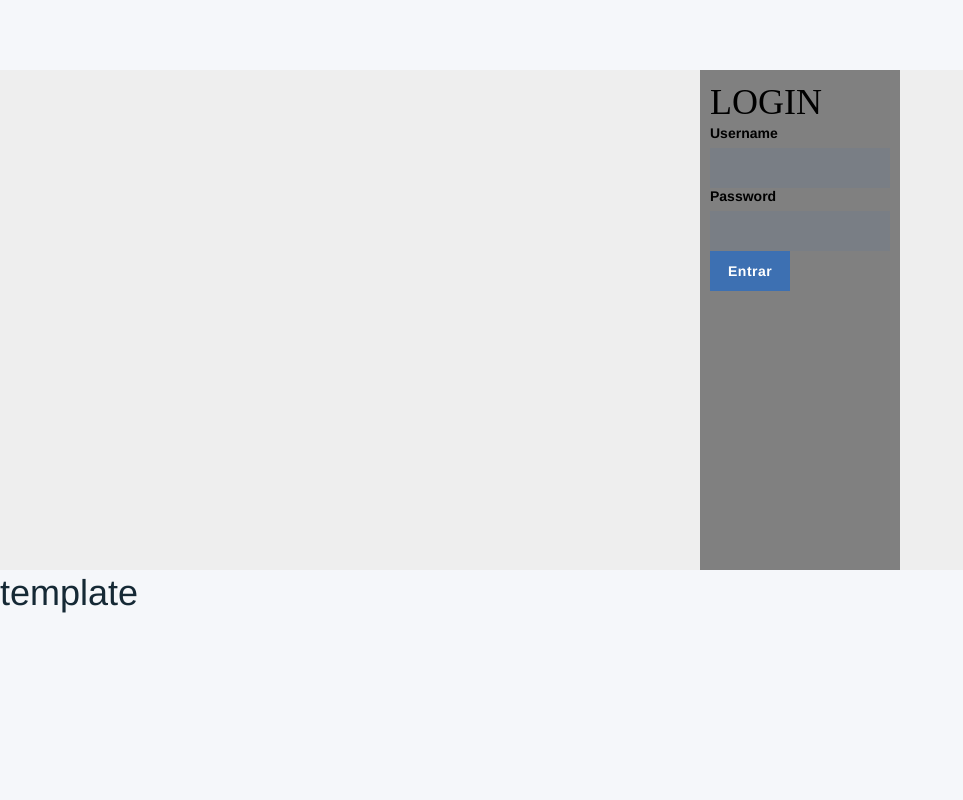
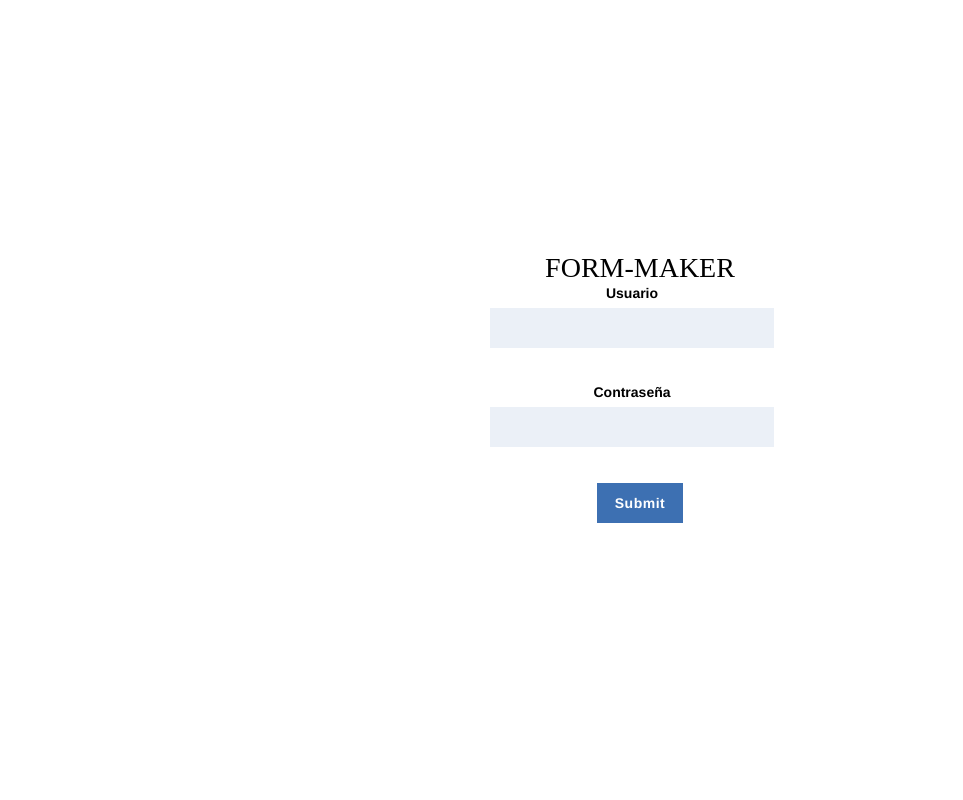
Before and after one commit to Isaac343/Neo_Maker, a PHP site: page /Neo_Maker/ in a window 1280 px wide. Shown: the whole page, without its empty margins (0-963 px from the left). Run offline with PHP 8.4, Linux system fonts and the light colour scheme; some web fonts are replaced.

Commit message:
act
Nuevos componentes de la aplicación
Login ~75%

```diff
--- /dev/null
+++ b/inc/view/forge.php
@@ -0,0 +1,4 @@
+<?php include 'navbar.php'; ?>
+<div class="forge_main_container">
+<h1>FORGE</h1>
+</div>
--- a/inc/view/login.php
+++ b/inc/view/login.php
@@ -1,17 +1,26 @@
-<div class="supbar">
+<div class="sub_body">
+  <div class="login_container">
+    <h2 class="login_title">FORM-MAKER</h2>
+    <div class="bx--form-item">
+      <label for="text1" class="bx--label">Usuario</label>
+      <input id="text1" type="text" class="bx--text-input" placeholder="" />
+      <div class="bx--form-requirement">
+        NOmbre de usuario incorrecto
+      </div>
+    </div>
+
+    <div class="bx--form-item">
+      <label for="text1" class="bx--label">Contraseña</label>
+      <input id="text1" type="text" class="bx--text-input" placeholder="" />
+      <div class="bx--form-requirement">
+      Contraseña incorrecta
+      </div>
+    </div>
+
+    <div class="bx--form-item">
+      <button class="bx--btn bx--btn--primary" type="button">Submit</button>
+    </div>
+
+  </div>
 
 </div>
-<div class="main-container">
-  <div class="incontainer">
-    <div class="login_block">
-      <div class="inerlogin_block">
-        <h1>LOGIN</h1>
-          <label for="username" class="bx--label">Username</label>
-          <input id="username" type="text" class="bx--text-input" name="username"/>
-          <label for="password" class="bx--label">Password</label>
-          <input id="password" type="password" class="bx--text-input" name="password" size="20"/>
-          <button class="bx--btn bx--btn--primary" type="button">Entrar</button>
-      </div>
-    </div>
-  </div>
-</div>
--- /dev/null
+++ b/inc/view/navbar.php
@@ -0,0 +1,3 @@
+<div class="superior_nav_bar">
+<h1>navbar</h1>
+</div>
--- a/inc/view/template.php
+++ b/inc/view/template.php
@@ -17,7 +17,7 @@
     }
     public function __destruct(){
 ?>
-<h1>template</h1>
+<h1></h1>
 <script src="<?php echo URL; ?>/src/js/archive.js" charset="utf-8"></script>
   </body>
 </html>
--- a/src/css/main.css
+++ b/src/css/main.css
@@ -1,34 +1,2 @@
-<<<<<<< HEAD
-body{background:#fff;color:#000;font-family:Dosis}.supbar{background:#4cd137}.main-container{background:#eee;color:#000;margin-top:70px}.incontainer{border-color:#4cd137}.login_block{background-color:gray;font-family:Dosis;padding:10px;height:500px;width:200px;margin-top:70px;margin-left:700px;margin-right:700px}.inerlogin_block{font-family:Dosis}
-=======
-body {
-  background: white;
-  color: black;
-  font-family: Dosis; }
-
-.supbar {
-  background: #4cd137; }
-
-.main-container {
-  background: #eee;
-  color: black;
-  margin-top: 70px; }
-
-.incontainer {
-  border-color: #4cd137; }
-
-.login_block {
-  background-color: gray;
-  font-family: Dosis;
-  padding: 10px;
-  height: 500px;
-  width: 200px;
-  margin-top: 70px;
-  margin-left: 700px;
-  margin-right: 700px; }
-
-.inerlogin_block {
-  font-family: Dosis; }
-
->>>>>>> master
+body{background:#fff;color:#000;font-family:Dosis;height:100%}.sub_body{display:flex;justify-content:center;align-items:center;min-height:100vh}.login_container{text-align:center;height:300px;width:300px;margin-right:auto;margin-left:auto;margin-top:100px;margin-bottom:100px}body{background:#fff;color:#000;font-family:Dosis}
 /*# sourceMappingURL=main.css.map */
--- a/src/css/main.scss
+++ b/src/css/main.scss
@@ -1,4 +1,5 @@
 @charset "utf-8";
 
 @import "scss/variables";
-@import "scss/login"
+@import "scss/login";
+@import "scss/forge";
--- /dev/null
+++ b/src/css/scss/forge.scss
@@ -0,0 +1,5 @@
+body{
+  background: $background_color;
+  color: $text_color_p;
+  font-family: $font;
+}
--- a/src/css/scss/login.scss
+++ b/src/css/scss/login.scss
@@ -2,30 +2,20 @@ body{
   background: $background_color;
   color: $text_color_p;
   font-family: $font;
+  height: 100%;
 }
-
-.supbar{
-  background: $navbar_color;
+.sub_body{
+  display: flex;
+  justify-content: center;
+  align-items: center;
+  min-height: 100vh;
 }
-.main-container{
-  background:$main_container_color;
-  color: $text_color_p;
-  margin-top: $navbar_heigt;
+.login_container{
+  text-align: center;
+  height: $login_container_height;
+  width: $login_container_with;
+  margin-right: auto;
+  margin-left: auto;
+  margin-top: 100px;
+  margin-bottom:100px;
 }
-.incontainer{
-  border-color: $navbar_color;
-
-}
-.login_block{
-  background-color: $third_container;
-  font-family: $font;
-  padding: $center_padding;
-  height: $login_height;
-  width: $login_width;
-  margin-top: $login_uo_margin;
-  margin-left: $login_side_margin;
-  margin-right: $login_side_margin;
-}
-.inerlogin_block{
-font-family: $font;
-}
--- a/src/css/scss/variables.scss
+++ b/src/css/scss/variables.scss
@@ -1,29 +1,6 @@
-<<<<<<< HEAD
+/* =========== =========== LOGIN ========== ========== */
 $background_color: white;
 $text_color_p: black;
-$main_container_color: #eee;
-$second_container:#4cd137;
-$third_container: gray;
-$navbar_color:#4cd137;
 $font: Dosis;
-$center_padding: 10px;
-$login_height:500px;
-$login_width: 200px;
-$login_side_margin:700px;
-$login_uo_margin:70px;
-$navbar_heigt:70px;
-=======
-$background_color: white;
-$text_color_p: black;
-$main_container_color: #eee;
-$second_container:#4cd137;
-$third_container: gray;
-$navbar_color:#4cd137;
-$font: Dosis;
-$center_padding: 10px;
-$login_height:500px;
-$login_width: 200px;
-$login_side_margin:700px;
-$login_uo_margin:70px;
-$navbar_heigt:70px;
->>>>>>> master
+$login_container_height: 300px;
+$login_container_with: 300px;
```
Also changed, not shown: 1 other file.
